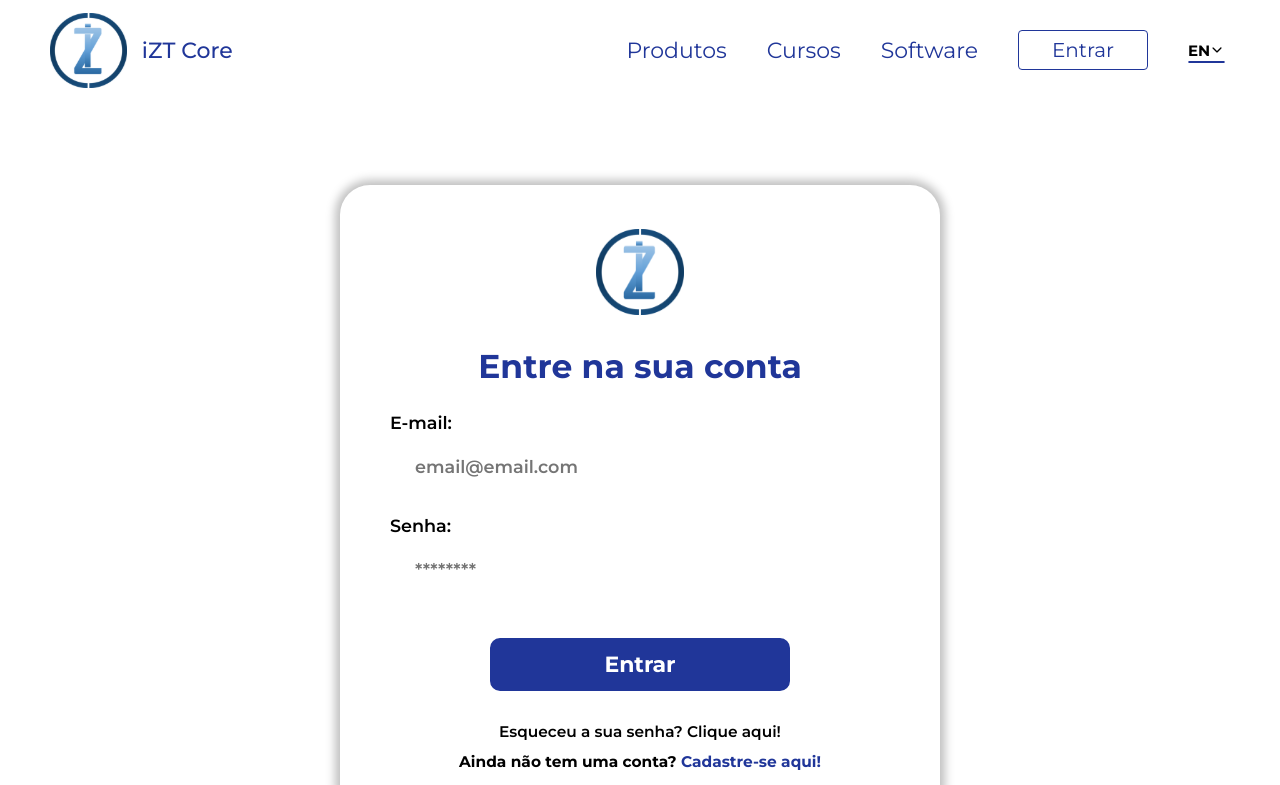
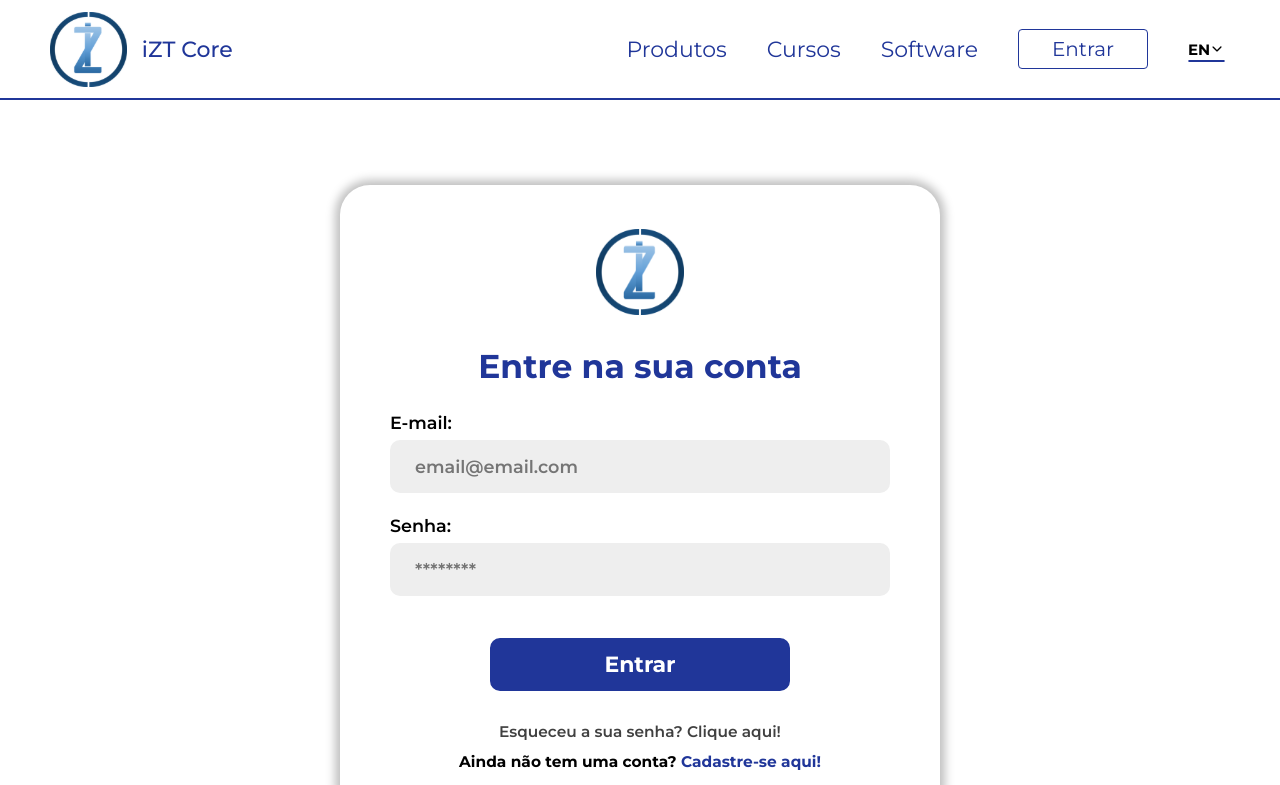
Before and after one commit to cpejr/IZT-web-frontend, a React (Vite) app: page /login in a window 1280 px wide. Shown: the top 785 px of the page. Built offline with nearby package versions, Linux system fonts and the light colour scheme.

Commit message:
fix: login colors

```diff
--- a/src/components/common/DataInput/Styles.js
+++ b/src/components/common/DataInput/Styles.js
@@ -19,7 +19,7 @@ export const Input = styled.input`
   height: 3em;
   width: 100%;
   border-radius: 10px;
-  background-color: ${(props) => props.theme.colors.gray[1]};
+  background-color: ${(props) => props.theme.colors.gray.lightGrey};
   border: ${(props) => (props.error ? '2px red solid' : 'none')};
   padding: 0 5%;
   font-family: ${(props) => props.theme.fonts.montserrat};
--- a/src/components/features/Header/Styles.js
+++ b/src/components/features/Header/Styles.js
@@ -4,12 +4,17 @@ import { Button } from '../../common';
 const menuBreak = '800px';
 
 export const Content = styled.div`
-  background-color: white;
   display: flex;
   justify-content: center;
+
   padding: 0px 50px;
+
   height: 100px;
   width: 100%;
+
+  background-color: white;
+  border-bottom: 2px solid ${(props) => props.theme.colors.blue};
+
   @media (max-width: 420px) {
     padding: 0px 20px;
     height: 80px;
--- a/src/pages/Login/Styles.js
+++ b/src/pages/Login/Styles.js
@@ -4,7 +4,7 @@ import styled from 'styled-components';
 const breakValue = '700px';
 
 export const Page = styled.div`
-  background-color: ${(props) => props.theme.colors.gray[1]};
+  background-color: ${(props) => props.theme.colors.gray.mediumGray};
   width: 100%;
   min-height: 100%;
   display: flex;
@@ -76,7 +76,7 @@ export const RemeberMe = styled(Link)`
 
   font-size: 0.7em;
   font-family: ${(props) => props.theme.fonts.montserrat};
-  color: ${(props) => props.theme.colors.gray[3]};
+  color: ${(props) => props.theme.colors.gray.darkGray};
   font-weight: 600;
   :hover {
     text-decoration: underline;
```
